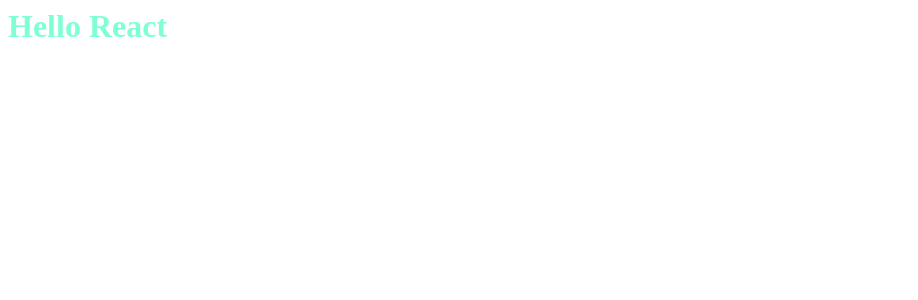
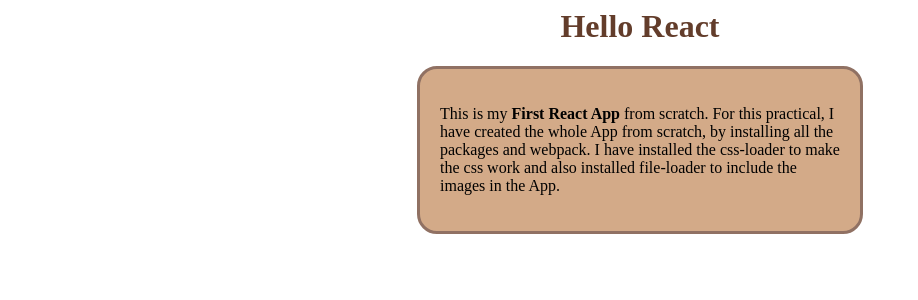
Before and after one commit to anjali-sim/React-Practical-1, a React app: page / in a window 1280 px wide. Shown: the top 300 px of the page, without its empty margins (0-918 px from the left). Built offline with nearby package versions, Linux system fonts and the light colour scheme.

Commit message:
:lipstick: Updated the style file

```diff
--- a/src/App.css
+++ b/src/App.css
@@ -1,3 +1,13 @@
 .textcolor {
-    color: aquamarine;
+    color: #633d2b;
+    text-align: center;
 }
+#center {
+    width: 400px;
+    margin: auto;
+    padding: 20px;
+    border-style: solid;
+    border-color: #907163;
+    border-radius: 20px;
+    background-color: #d3aa88;
+  }
--- a/src/App.js
+++ b/src/App.js
@@ -1,12 +1,15 @@
-import React from 'react'
-import 'App.css';
+import React from "react";
+import "App.css";
 
 const App = () => {
-    return (
-        <div>
-            <h1 className='textcolor'>Hello React</h1>
-        </div>
-    )
-}
+  return (
+    <div>
+      <h1 className="textcolor">Hello React</h1>
+      <div id="center">
+        <p>This is my <strong>First React App</strong> from scratch. For this practical, I have created the whole App from scratch, by installing all the packages and webpack. I have installed the css-loader to make the css work and also installed file-loader to include the images in the App.</p>
+      </div>
+    </div>
+  );
+};
 
 export default App;
```
